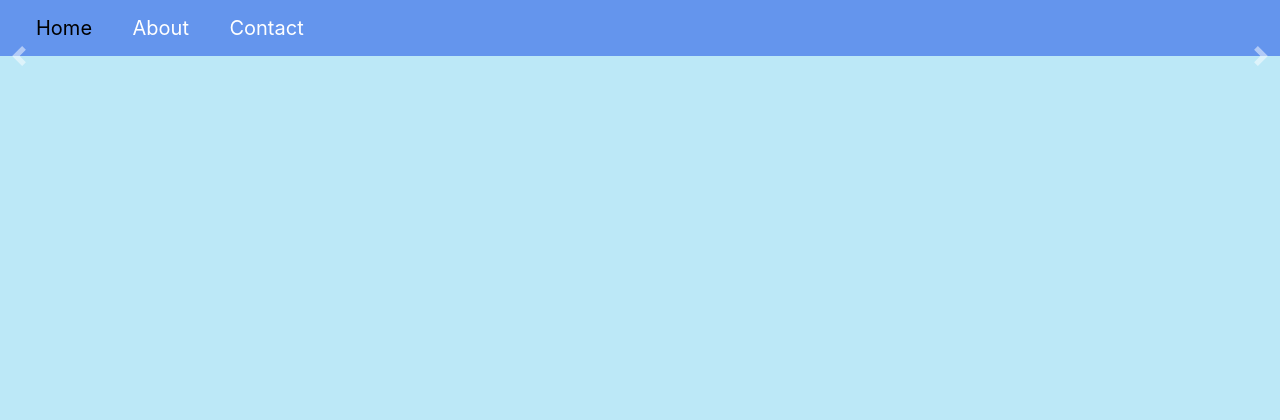
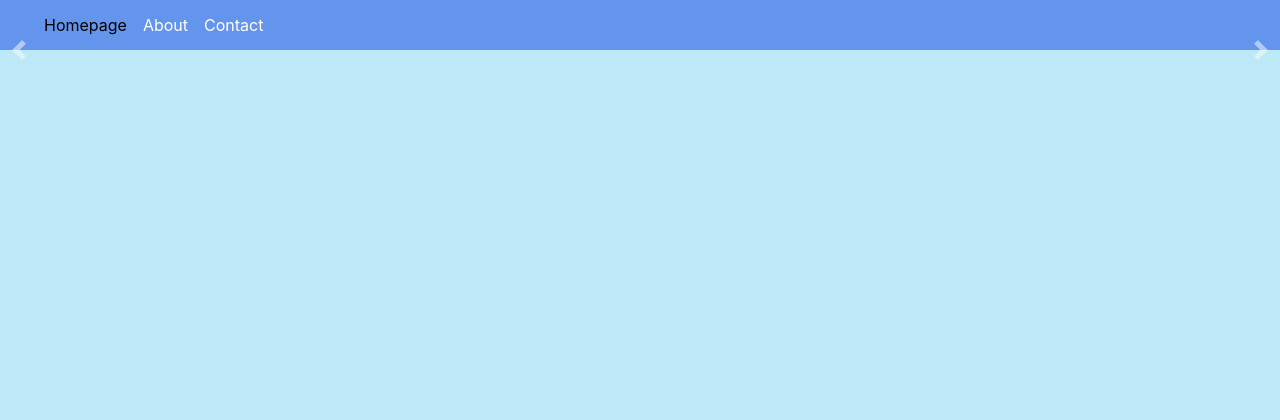
Before and after one commit to adrianmihaipaun/website-test, a Symfony app: template website-test/templates/homepage.html.twig in a window 1280 px wide. Shown: the top 420 px of the page. Run offline with Twig, Linux system fonts and the light colour scheme; the template is opened without the code that fills it, so the values that code supplies are empty; some libraries are stand-ins or nearby versions.

Commit message:
Change navbar
Add new navbar dropdown

```diff
--- a/website-test/public/css/style.css
+++ b/website-test/public/css/style.css
@@ -1,6 +1,7 @@
 
 .carousel-items{
-	height: 400px;
+	height: 500px;
+    max-width: 100%;
 }
 .homepage-content {
 	padding: 30px 30px 50px 30px;
@@ -41,6 +42,15 @@ body {
 }
 .navbar {
 	background-color: #6495ed;
+	height: 50px;
+}
+.navbar-collapse {
+	z-index: 1;
+	background-color: #6495ed;
+	padding-left: 20px;
+}
+ul.navbar-nav li.nav-item a.nav-link {
+	color: #FFFFFF;
 }
 @media only screen and (max-width: 670px) {
   .carousel-items span {
@@ -80,6 +90,11 @@ a.navbar-brand {
 		float: left;
 	}
 }
+@media only screen and (max-width: 590px) {
+    .col-layouts {
+		width: 100%;
+	}
+}
 .f-left {
 	float: left;
 }
--- a/website-test/templates/base.html.twig
+++ b/website-test/templates/base.html.twig
@@ -21,14 +21,26 @@
         {% endblock %}
     </head>
     <body>
+        <nav class="navbar navbar-expand-lg navbar-light">
+          <button class="navbar-toggler" type="button" data-toggle="collapse" data-target="#navbarSupportedContent" aria-controls="navbarSupportedContent" aria-expanded="false" aria-label="Toggle navigation">
+            <span class="navbar-toggler-icon"></span>
+          </button>
+
+          <div class="collapse navbar-collapse" id="navbarSupportedContent">
+            <ul class="navbar-nav mr-auto">
+              <li class="nav-item">
+                <a class="nav-link" href="/">Homepage</a>
+              </li>
+              <li class="nav-item">
+                <a class="nav-link" href="/about">About</a>
+              </li>
+              <li class="nav-item">
+                <a class="nav-link" href="/contact">Contact</a>
+              </li>
+            </ul>
+          </div>
+        </nav>
         <div class="body-container">
-            <nav class="navbar navbar-expand-lg navbar-dark navbar-bg">
-    	        <div>
-    	            <a class="navbar-brand space-brand" href="/">Home</a>
-    	            <a class="navbar-brand space-brand" href="/about">About</a>
-    	            <a class="navbar-brand space-brand" href="/contact">Contact</a>
-                </div>
-            </nav>
             {% block body %}{% endblock %}
         </div>
         <footer class="footer">
--- a/website-test/templates/homepage.html.twig
+++ b/website-test/templates/homepage.html.twig
@@ -6,7 +6,7 @@
   		<div class="carousel-inner">
 
 	  		{% for slider in sliders %}
-				<div class="carousel-item carousel-items {{slider.active}}" style="background: url(/images/{{ slider.photo }})no-repeat; background-size: cover;">
+				<div class="carousel-item carousel-items {{slider.active}}" style="background: url(/images/{{ slider.photo }})no-repeat center;">
 			    	<span>
 			    		<h3>{{slider.title}}</h3>
 			    		<h5>{{slider.subtitle}}</h5>
```
